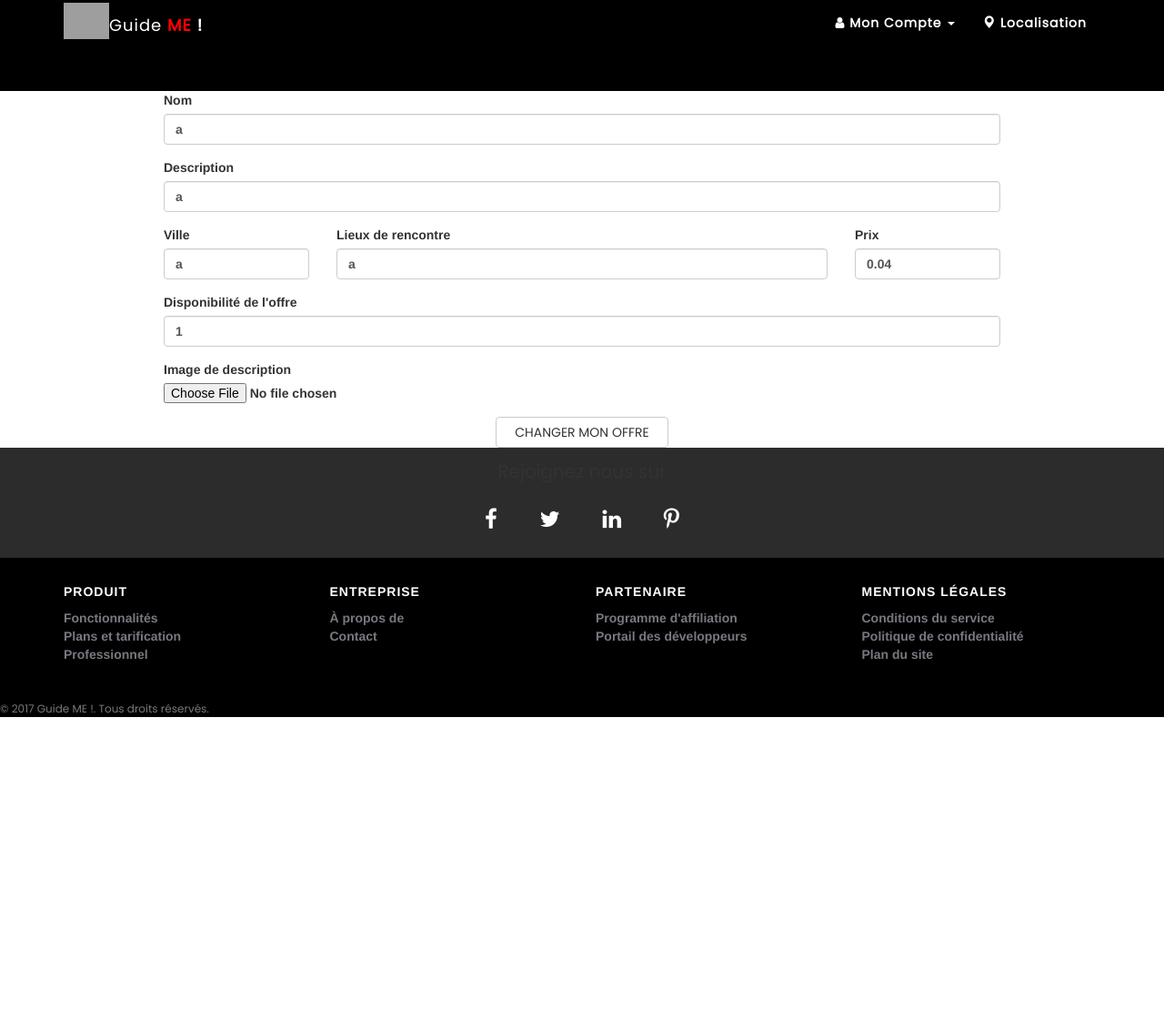
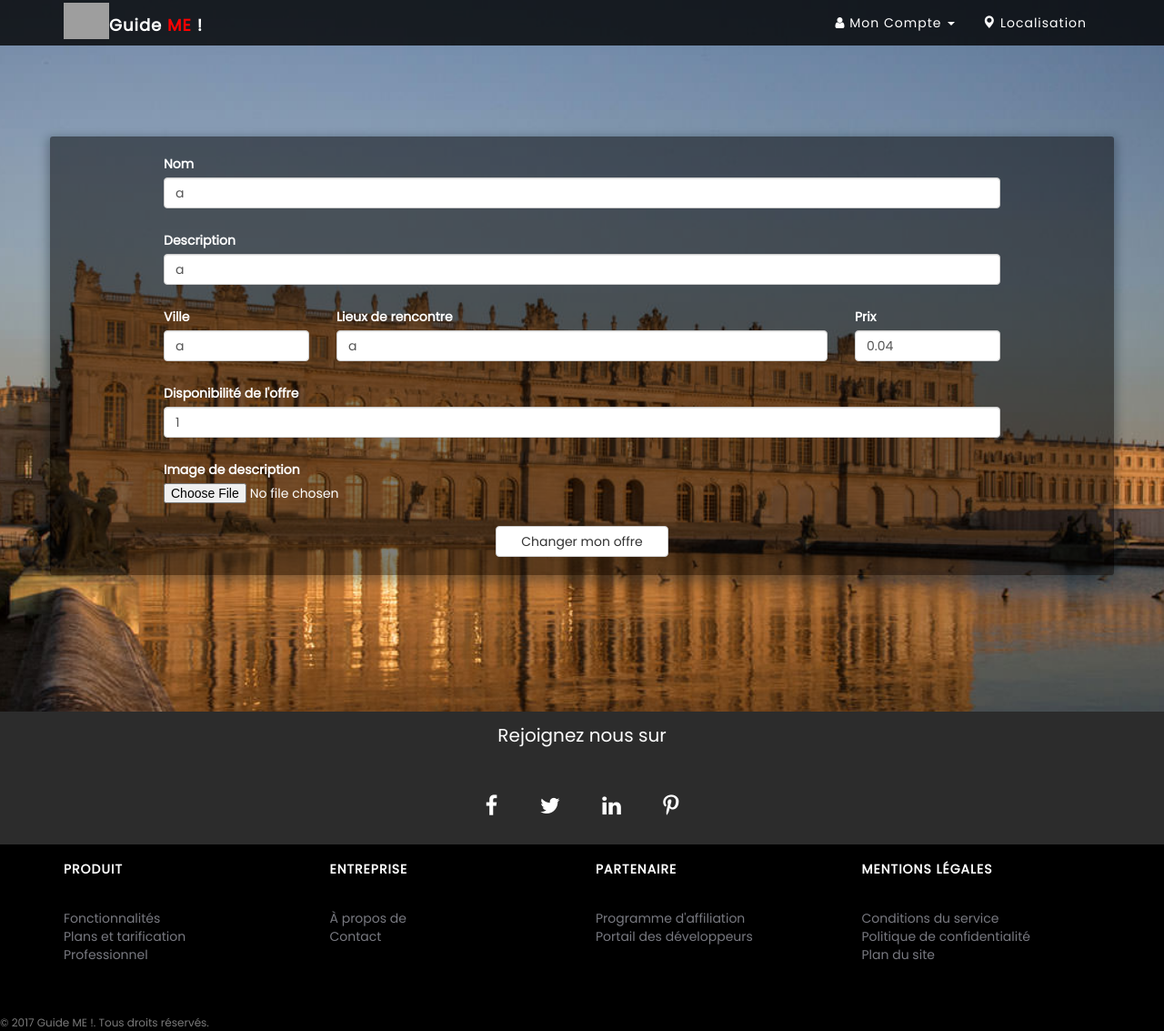
Before and after one commit to ComlanGiovanni/BE-GUIDED, a PHP site: page /BE-GUIDED/modif.php?id=1 in a window 1280 px wide. Shown: the whole page at 91% size. Before the commit the page ends 788 px from the top, so only its background shows below. Run offline with PHP 8.4, Linux system fonts and the light colour scheme; a user stored in the database is signed in; data comes from the database, SQL or seed files in the repository; some libraries are stand-ins or nearby versions; grey boxes are pictures that could not be loaded.

Commit message:
modif_modif

```diff
--- /dev/null
+++ b/css/modif.css
@@ -0,0 +1,311 @@
+body {
+    width: 100%;
+    height: 100%;
+    font-family: 'Poppins', sans-serif;
+    background: url("../img/bg2.jpg") center center no-repeat;
+    background-size: cover;
+    color: black;
+}
+h2,
+h3,
+h4,
+h5,
+h6 {
+    margin: 0 0 35px;
+    text-transform: uppercase;
+    font-family: 'Poppins', sans-serif;
+    font-weight: 700;
+    letter-spacing: 1px;
+}
+p {
+    margin: 0 0 25px;
+    font-size: 18px;
+    line-height: 1.5;
+    font-family: 'Poppins', sans-serif;
+}
+@media (min-width: 768px) {
+    p {
+        margin: 0 0 35px;
+        font-size: 20px;
+        line-height: 1.6;
+    }
+}
+a {
+    color: #0000b2;
+    -webkit-transition: all 0.2s ease-in-out;
+    -moz-transition: all 0.2s ease-in-out;
+    transition: all 0.2s ease-in-out;
+}
+a:hover,
+a:focus {
+    text-decoration: none;
+    color: #000066;
+}
+.navbar-custom {
+    margin-bottom: 0;
+    border-bottom: 1px solid rgba(255, 255, 255, 0.3);
+    font-family: 'Poppins', sans-serif;
+    background-color: black;
+}
+.navbar-custom .navbar-toggle {
+    color: white;
+    font-size: 15px;
+}
+.navbar-custom .navbar-toggle:focus,
+.navbar-custom .navbar-toggle:active {
+    outline: none;
+}
+.navbar-custom .navbar-brand {
+    font-weight: 700;
+}
+.navbar-custom .navbar-brand:focus, {
+    outline: none;
+}
+.navbar-custom a {
+    color: white;
+}
+.navbar-custom .nav li a {
+    -webkit-transition: background 0.3s ease-in-out;
+    -moz-transition: background 0.3s ease-in-out;
+    transition: background 0.3s ease-in-out;
+}
+.navbar-custom .nav li a:hover {
+    color: #a2a2a5;
+    outline: none;
+    background-color: transparent;
+}
+
+.nav .open>a {
+    background-color: transparent;
+}
+.navbar-custom .nav li a:focus,
+.navbar-custom .nav li a:active {
+    outline: none;
+    background-color: transparent;
+}
+.navbar-custom .nav li.active {
+    outline: none;
+}
+.navbar-custom .nav li.active a {
+    background-color: rgba(255, 255, 255, 0.3);
+}
+.navbar-custom .nav li.active a:hover {
+    color: white;
+}
+@media (min-width: 768px) {
+    .navbar-custom {
+        padding: 20px 0;
+        border-bottom: none;
+        letter-spacing: 1px;
+        background:rgba(0,0,0,0.8);
+        padding: 0;
+
+    }
+    .navbar-custom.top-nav-collapse {
+        padding: 0;
+        background:rgba(0,0,0,0.8);
+    }
+}
+
+.scrollup {
+    width: 40px;
+    height: 40px;
+    position: fixed;
+    bottom: 50px;
+    right: 50px;
+    display: none;
+    color: white;
+    background-color: #03224C;
+    border: 1px solid #03224C;
+    font-size: 20px;
+    text-align: center;
+    line-height: 37px;
+    border-radius: 100%;
+}
+
+.scrollup:hover {
+    color: white;
+}
+@media screen and (max-width: 768px) {
+
+
+}
+#footer-background {
+    background-color: #000;
+    color: #888;
+}
+#footer-container {
+    word-break: keep-all;
+}
+div .copyright {
+    text-align: center;
+    margin-bottom: 0px;
+    margin-top: 0px;
+    text-align: left;
+    background-color: #000000;
+    color:#797979;
+    font-size: 12px;
+}
+.tfooter{
+    font-weight: bold;
+    color: white;
+}
+#footer-container li a {
+    color: #787980;
+    line-break: strict;
+    text-decoration: none;
+}
+#footer-container li a:hover {
+    color: #3f3fc7;
+
+}
+#footer-container ul {
+    list-style: none;
+    padding-left: 0;
+}
+ol, ul {
+    margin-top: 0;
+    margin-bottom: 10px;
+}
+#footer-container .connect ul.social li.facebook {
+    background-position: 0 0;
+}
+#footer-container .connect ul.social li {
+    height: 44px;
+    line-height: 34px;
+
+}
+#footerid{
+    margin-top: 20px;
+    margin-bottom: 20px;
+    display: flex;
+}
+.form {
+    position: relative;
+    z-index: 1;
+    background: #FFFFFF;
+    max-width: 300px;
+    margin: 0 auto 100px;
+
+    margin-bottom: 0px;
+    padding: 30px;
+    border-top-left-radius: 3px;
+    border-top-right-radius: 3px;
+    border-bottom-left-radius: 3px;
+    border-bottom-right-radius: 3px;
+    text-align: justify;
+}
+
+.intro {
+    display: table;
+    width: 100%;
+    height: auto;
+    padding: 100px 0;
+    font-family: 'Poppins', sans-serif;
+    text-align: center;
+    color: white;
+    margin-top: 50px;
+    margin-bottom: 50px;
+}
+h1.title {
+    font-size: 30px;
+    font-weight: 400;
+    color: white;
+}
+hr {
+    margin-top: 20px;
+    margin-bottom: 20px;
+    border: 0;
+    border-top: 1px solid #eee;
+
+    color: #fff;
+}
+@media (min-width: 768px){
+
+    .details {
+        border-left: 2px solid white;
+    }
+    .titre {
+        text-align:justify;
+        margin-left: 15px;
+    }
+}
+input{
+    margin-bottom: 10px;
+}
+
+label {
+    text-align: justify;
+}
+
+.form-group {
+    text-align: justify;
+}
+.cont {
+
+    color:white;
+    margin-top: 150px;
+    margin-bottom: 150px;
+    background-color: rgba(0,0,0,.5);
+    padding-top: 20px;
+    padding-bottom: 20px;
+    text-align: center;
+    border-radius: 3px;
+    box-shadow: 0 4px 10px 4px rgba(19, 35, 47, 0.3);
+}
+.row {
+    padding-bottom: 25px;
+}
+
+@media (min-width: 768px){
+
+    .personal-info {
+        border-left: 2px solid white;
+    }
+    .hoffer  {
+        text-align: initial;
+    }
+}
+.hprofil {
+    margin-top: 15px;
+}
+.btn-default{
+    text-align: center;
+}
+.social {
+    text-align: center;
+    font-size: 24px;
+    background-color: #2C2C2C;
+    padding-bottom: 25px;
+    color: #ffffff;
+
+}
+.social_txt {
+    padding-top: 10px;
+    padding-bottom: 10px;
+
+}
+.social a {
+    padding-left: 20px;
+    padding-right: 20px;
+    color: #ffffff;
+}
+
+.social_item1:hover {
+    background-color: #3b5998;
+}
+
+.social_item2:hover
+{
+    background-color:  #4099FF;
+}
+.social_item3:hover
+{
+    background-color:   #0e76a8;
+}
+
+
+.social_item4:hover
+{
+    background-color:   #C60800;
+}
--- a/modif.php
+++ b/modif.php
@@ -8,15 +8,13 @@
         <title>Document</title>
         <link rel="stylesheet" href="https://maxcdn.bootstrapcdn.com/font-awesome/4.5.0/css/font-awesome.min.css">
         <link rel="stylesheet" href="http://cdn.bootcss.com/animate.css/3.5.1/animate.min.css">
-
-    <link rel="stylesheet" href="page.css">
         <!-- Bootstrap Core CSS -->
         <link href="vendor/bootstrap/css/bootstrap.min.css" rel="stylesheet">
 
         <!-- Custom Fonts -->
         <link href="https://fonts.googleapis.com/css?family=Roboto|Poppins" rel="stylesheet">
         <!-- Theme CSS -->
-    <link href="css/project.css" rel="stylesheet">
+
         <link rel="stylesheet" href="//maxcdn.bootstrapcdn.com/font-awesome/4.3.0/css/font-awesome.min.css">
         <!-- HTML5 Shim and Respond.js IE8 support of HTML5 elements and media queries -->
         <!-- WARNING: Respond.js doesn't work if you view the page via file:// -->
@@ -29,16 +27,14 @@
         <![endif]-->
         <link rel="stylesheet" href="https://maxcdn.bootstrapcdn.com/bootstrap/3.3.7/css/bootstrap.min.css"
               integrity="sha384-BVYiiSIFeK1dGmJRAkycuHAHRg32OmUcww7on3RYdg4Va+PmSTsz/K68vbdEjh4u" crossorigin="anonymous">
-
+        <link href="css/modif.css" rel="stylesheet">
     </head>
     <body id="page-top" data-spy="scroll" data-target=".navbar-fixed-top">
         <!-- Navigation -->
         <a href="javascript:document.location.href='#myModal'"></a>
         <?php include 'php/nav.php'; ?><?php $v = $of->modif_offer(); ?>
-<div style="height: 100px; background: #000;">
-</div>
 
-<div class="container">
+        <div class="container cont">
             <form method="post" action="#" enctype="multipart/form-data">
                 <div class="form-group col-md-offset-1 col-md-10">
                     <label for="title">Nom</label>
```
Also changed, not shown: img/bg2.jpg (added). Lines whose indentation alone changed are shown as unchanged.
